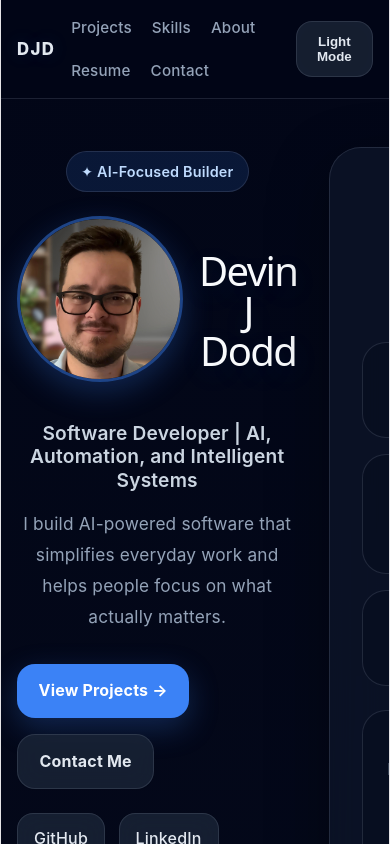
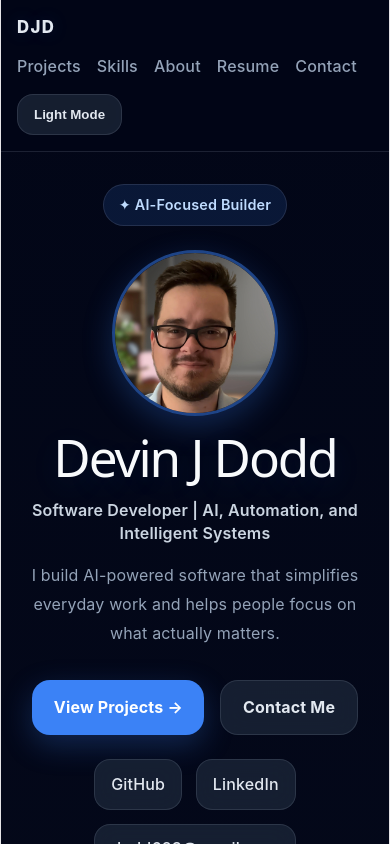
Before and after one commit to dodd623/portfolio, a React (Vite) app: page / in a window 390 px wide. Shown: the top 844 px of the page. Built offline with nearby package versions, Linux system fonts and the light colour scheme.

Commit message:
made mobile friendly

```diff
--- a/src/App.jsx
+++ b/src/App.jsx
@@ -2,6 +2,7 @@ import { useEffect, useMemo, useState } from "react";
 
 export default function App() {
   const [darkMode, setDarkMode] = useState(true);
+  const [isMobile, setIsMobile] = useState(window.innerWidth < 768);
 
   useEffect(() => {
     document.body.style.margin = "0";
@@ -13,6 +14,12 @@ export default function App() {
     document.body.style.color = darkMode ? "#e2e8f0" : "#0f172a";
   }, [darkMode]);
 
+  useEffect(() => {
+    const handleResize = () => setIsMobile(window.innerWidth < 768);
+    window.addEventListener("resize", handleResize);
+    return () => window.removeEventListener("resize", handleResize);
+  }, []);
+
   const theme = useMemo(
     () => ({
       pageText: darkMode ? "#e2e8f0" : "#0f172a",
@@ -21,7 +28,6 @@ export default function App() {
       cardBorder: darkMode ? "rgba(148, 163, 184, 0.18)" : "rgba(15, 23, 42, 0.08)",
       navBg: darkMode ? "rgba(2, 6, 23, 0.72)" : "rgba(255, 255, 255, 0.75)",
       accent: "#3b82f6",
-      accentSoft: darkMode ? "rgba(59, 130, 246, 0.18)" : "rgba(59, 130, 246, 0.10)",
       shadow: darkMode
         ? "0 20px 60px rgba(0, 0, 0, 0.35)"
         : "0 20px 60px rgba(15, 23, 42, 0.10)",
@@ -131,16 +137,17 @@ export default function App() {
       margin: "0 auto",
       display: "flex",
       justifyContent: "space-between",
-      alignItems: "center",
+      alignItems: isMobile ? "flex-start" : "center",
+      flexDirection: isMobile ? "column" : "row",
       padding: "1rem 0",
       gap: "1rem",
     },
     navLinks: {
       display: "flex",
-      gap: "1.25rem",
+      gap: isMobile ? "1rem" : "1.25rem",
       flexWrap: "wrap",
       alignItems: "center",
-      fontSize: "0.95rem",
+      fontSize: isMobile ? "1rem" : "0.95rem",
     },
     link: {
       color: theme.secondaryText,
@@ -165,14 +172,15 @@ export default function App() {
       cursor: "pointer",
       fontWeight: 600,
       backdropFilter: "blur(12px)",
+      alignSelf: isMobile ? "flex-start" : "auto",
     },
     hero: {
       display: "grid",
-      gridTemplateColumns: "1.15fr 0.85fr",
+      gridTemplateColumns: isMobile ? "1fr" : "1.15fr 0.85fr",
       gap: "2rem",
       alignItems: "center",
-      minHeight: "92vh",
-      padding: "3rem 0 4rem",
+      minHeight: isMobile ? "auto" : "92vh",
+      padding: isMobile ? "2rem 0 3rem" : "3rem 0 4rem",
     },
     badge: {
       display: "inline-flex",
@@ -187,8 +195,19 @@ export default function App() {
       fontSize: "0.9rem",
       marginBottom: "1.5rem",
     },
+    headshot: {
+      width: isMobile ? "160px" : "180px",
+      height: isMobile ? "160px" : "180px",
+      borderRadius: "50%",
+      objectFit: "cover",
+      objectPosition: "center 20%",
+      display: "block",
+      border: "3px solid rgba(59,130,246,0.5)",
+      boxShadow: "0 10px 30px rgba(59,130,246,0.25)",
+      flexShrink: 0,
+    },
     heroTitle: {
-      fontSize: "clamp(2.5rem, 6vw, 4rem)",
+      fontSize: isMobile ? "3.2rem" : "clamp(2.75rem, 6vw, 5rem)",
       lineHeight: 1,
       margin: 0,
       letterSpacing: "-0.04em",
@@ -198,14 +217,14 @@ export default function App() {
         : "0 1px 0 rgba(255,255,255,0.75)",
     },
     heroSubtitle: {
-      fontSize: "clamp(1.2rem, 2vw, 1.7rem)",
+      fontSize: isMobile ? "1rem" : "clamp(1.2rem, 2vw, 1.7rem)",
       marginTop: "1rem",
       marginBottom: "1rem",
       color: darkMode ? "#cbd5e1" : "#334155",
       fontWeight: 600,
     },
     heroText: {
-      fontSize: "1.08rem",
+      fontSize: isMobile ? "1rem" : "1.08rem",
       lineHeight: 1.8,
       maxWidth: "42rem",
       color: theme.secondaryText,
@@ -216,6 +235,7 @@ export default function App() {
       flexWrap: "wrap",
       marginTop: "2rem",
       marginBottom: "1.5rem",
+      justifyContent: isMobile ? "center" : "flex-start",
     },
     primaryButton: {
       display: "inline-flex",
@@ -248,6 +268,7 @@ export default function App() {
       flexWrap: "wrap",
       gap: "0.85rem",
       marginTop: "1rem",
+      justifyContent: isMobile ? "center" : "flex-start",
     },
     socialLink: {
       color: theme.pageText,
@@ -270,24 +291,8 @@ export default function App() {
       padding: "2rem",
       position: "relative",
     },
-    headshotWrap: {
-      marginTop: "1rem",
-      marginBottom: "1.5rem",
-      borderRadius: "24px",
-      overflow: "hidden",
-    },
-    headshot: {
-  width: "160px",
-  height: "160px",
-  borderRadius: "50%",
-  objectFit: "cover",
-  objectPosition: "center 20%",
-  border: "3px solid rgba(59,130,246,0.5)",
-  boxShadow: "0 10px 30px rgba(59,130,246,0.25)",
-  marginBottom: "1.5rem",
-},
     section: {
-      padding: "5rem 0",
+      padding: isMobile ? "3.5rem 0" : "5rem 0",
     },
     sectionEyebrow: {
       color: theme.accent,
@@ -296,20 +301,23 @@ export default function App() {
       fontWeight: 700,
       fontSize: "0.82rem",
       marginBottom: "0.7rem",
+      textAlign: isMobile ? "center" : "left",
     },
     sectionTitle: {
-      fontSize: "clamp(2rem, 3vw, 3rem)",
+      fontSize: isMobile ? "2.2rem" : "clamp(2rem, 3vw, 3rem)",
       margin: 0,
       letterSpacing: "-0.03em",
+      textAlign: isMobile ? "center" : "left",
     },
     sectionText: {
       color: theme.secondaryText,
       lineHeight: 1.8,
       fontSize: "1rem",
+      textAlign: isMobile ? "center" : "left",
     },
     projectGrid: {
       display: "grid",
-      gridTemplateColumns: "1.25fr 0.75fr",
+      gridTemplateColumns: isMobile ? "1fr" : "1.25fr 0.75fr",
       gap: "1.5rem",
       marginTop: "2rem",
     },
@@ -329,16 +337,19 @@ export default function App() {
       fontSize: "0.85rem",
       marginBottom: "1rem",
       border: `1px solid ${theme.cardBorder}`,
+      alignSelf: isMobile ? "center" : "flex-start",
     },
     cardTitle: {
       fontSize: "1.7rem",
       margin: "0 0 1rem",
+      textAlign: isMobile ? "center" : "left",
     },
     highlightRow: {
       display: "flex",
       flexWrap: "wrap",
       gap: "0.7rem",
       marginTop: "1.5rem",
+      justifyContent: isMobile ? "center" : "flex-start",
     },
     chip: {
       borderRadius: "999px",
@@ -350,7 +361,7 @@ export default function App() {
     },
     skillsGrid: {
       display: "grid",
-      gridTemplateColumns: "repeat(4, minmax(0, 1fr))",
+      gridTemplateColumns: isMobile ? "1fr" : "repeat(4, minmax(0, 1fr))",
       gap: "1.5rem",
       marginTop: "2rem",
     },
@@ -359,7 +370,7 @@ export default function App() {
     },
     aboutGrid: {
       display: "grid",
-      gridTemplateColumns: "1.1fr 0.9fr",
+      gridTemplateColumns: isMobile ? "1fr" : "1.1fr 0.9fr",
       gap: "2rem",
       alignItems: "start",
       marginTop: "1.5rem",
@@ -368,6 +379,7 @@ export default function App() {
       color: theme.secondaryText,
       lineHeight: 1.9,
       fontSize: "1rem",
+      textAlign: isMobile ? "center" : "left",
     },
     aboutLink: {
       color: darkMode ? "#93c5fd" : "#2563eb",
@@ -384,14 +396,17 @@ export default function App() {
       border: `1px solid ${theme.cardBorder}`,
       background: darkMode ? "rgba(2, 6, 23, 0.24)" : "rgba(255,255,255,0.68)",
       color: theme.panelText,
+      textAlign: "center",
     },
     resumeCard: {
       padding: "2rem",
       display: "flex",
       justifyContent: "space-between",
-      alignItems: "center",
+      alignItems: isMobile ? "flex-start" : "center",
+      flexDirection: isMobile ? "column" : "row",
       gap: "1.5rem",
       flexWrap: "wrap",
+      textAlign: isMobile ? "center" : "left",
     },
     contactWrap: {
       padding: "2rem",
@@ -405,7 +420,7 @@ export default function App() {
     },
     contactGrid: {
       display: "grid",
-      gridTemplateColumns: "repeat(3, minmax(0, 1fr))",
+      gridTemplateColumns: isMobile ? "1fr" : "repeat(3, minmax(0, 1fr))",
       gap: "1rem",
       marginTop: "2rem",
     },
@@ -416,6 +431,7 @@ export default function App() {
       borderRadius: "24px",
       border: `1px solid ${theme.cardBorder}`,
       background: darkMode ? "rgba(2, 6, 23, 0.26)" : "rgba(255,255,255,0.72)",
+      textAlign: "center",
     },
     footerSpace: {
       height: "3rem",
@@ -449,12 +465,24 @@ export default function App() {
 
       <main style={styles.container}>
         <section style={styles.hero} id="home">
-          <div>
+          <div style={{ textAlign: isMobile ? "center" : "left" }}>
             <div style={styles.badge}>✦ AI-Focused Builder</div>
-            <div style={{ display: "flex", alignItems: "center", gap: "1rem", marginBottom: "1rem" }}>
+
+            <div
+              style={{
+                display: "flex",
+                alignItems: "center",
+                flexDirection: isMobile ? "column" : "row",
+                gap: isMobile ? "1rem" : "1rem",
+                marginBottom: "1rem",
+                textAlign: isMobile ? "center" : "left",
+                justifyContent: isMobile ? "center" : "flex-start",
+              }}
+            >
               <img src={headshot} alt="Devin J Dodd" style={styles.headshot} />
               <h1 style={styles.heroTitle}>Devin J Dodd</h1>
             </div>
+
             <div style={styles.heroSubtitle}>
               Software Developer | AI, Automation, and Intelligent Systems
             </div>
@@ -499,6 +527,7 @@ export default function App() {
                 textTransform: "uppercase",
                 fontSize: "0.8rem",
                 marginBottom: "0.75rem",
+                textAlign: "center",
               }}
             >
               Portfolio Snapshot
@@ -506,14 +535,17 @@ export default function App() {
 
             <h2
               style={{
+  ...styles.sectionTitle,
   marginTop: 0,
   marginBottom: "1.5rem",
-                fontSize: "1.8rem",
+  fontSize: isMobile ? "2rem" : "1.8rem",
   color: theme.strongText,
+  textAlign: "center",
 }}
             >
               Focused on practical AI systems
             </h2>
+
             <div style={styles.sideStack}>
               <div style={styles.miniPanel}>Building usable AI-powered tools</div>
               <div style={styles.miniPanel}>Combining software engineering with automation</div>
@@ -533,19 +565,17 @@ export default function App() {
                 <div style={{ color: theme.secondaryText }}>Featured projects</div>
               </div>
               <div style={styles.miniPanel}>
-                <div style={{ fontSize: "1.5rem", fontWeight: 800, color: theme.strongText }}>July
-                  2026</div>
-                <div style={{ color: theme.secondaryText }}>Computer Science B.S. expected</div>
+                <div style={{ fontSize: "1.8rem", fontWeight: 800, color: theme.strongText }}>2026</div>
+                <div style={{ color: theme.secondaryText }}>B.S. expected</div>
               </div>
             </div>
           </div>
         </section>
 
-
         <section id="projects" style={styles.section}>
           <div style={styles.sectionEyebrow}>Featured Projects</div>
           <h2 style={styles.sectionTitle}>Work that reflects how I build</h2>
-          <p style={{ ...styles.sectionText, maxWidth: "48rem", marginTop: "1rem" }}>
+          <p style={{ ...styles.sectionText, maxWidth: "48rem", marginTop: "1rem", marginInline: isMobile ? "auto" : "0" }}>
             A growing collection of projects focused on AI, usability, and systems that solve real problems.
           </p>
 
@@ -565,7 +595,9 @@ export default function App() {
               >
                 <div style={styles.cardTag}>{project.tag}</div>
                 <h3 style={styles.cardTitle}>{project.title}</h3>
-                <p style={styles.sectionText}>{project.description}</p>
+                <p style={{ ...styles.sectionText, textAlign: isMobile ? "center" : "left" }}>
+                  {project.description}
+                </p>
 
                 <div style={styles.highlightRow}>
                   {project.highlights.map((item) => (
@@ -586,7 +618,7 @@ export default function App() {
           <div style={styles.skillsGrid}>
             {skills.map((group) => (
               <div key={group.title} style={{ ...styles.glassCard, ...styles.skillCard }}>
-                <h3 style={{ marginTop: 0, marginBottom: "1rem", fontSize: "1.2rem" }}>
+                <h3 style={{ marginTop: 0, marginBottom: "1rem", fontSize: "1.6rem", textAlign: "center" }}>
                   {group.title}
                 </h3>
                 <div style={styles.highlightRow}>
@@ -714,10 +746,10 @@ export default function App() {
           <div style={{ ...styles.glassCard, ...styles.resumeCard }}>
             <div>
               <div style={styles.sectionEyebrow}>Resume</div>
-              <h2 style={{ ...styles.sectionTitle, fontSize: "2.2rem" }}>
+              <h2 style={{ ...styles.sectionTitle, fontSize: isMobile ? "2rem" : "2.2rem" }}>
                 Education and project-ready experience
               </h2>
-              <p style={{ ...styles.sectionText, maxWidth: "40rem", marginTop: "1rem" }}>
+              <p style={{ ...styles.sectionText, maxWidth: "40rem", marginTop: "1rem", marginInline: isMobile ? "auto" : "0" }}>
                 Download my current resume for a fuller look at my education, technical skills,
                 project work, and professional experience.
               </p>
@@ -733,7 +765,7 @@ export default function App() {
           <div style={styles.contactWrap}>
             <div style={styles.sectionEyebrow}>Contact</div>
             <h2 style={styles.sectionTitle}>Let’s build something meaningful</h2>
-            <p style={{ ...styles.sectionText, maxWidth: "44rem", marginTop: "1rem" }}>
+            <p style={{ ...styles.sectionText, maxWidth: "44rem", marginTop: "1rem", marginInline: "auto" }}>
               Whether it’s AI, automation, developer tooling, or a strong software idea, I’m always
               interested in opportunities to create something useful.
             </p>
```
Lines whose indentation alone changed are shown as unchanged.
